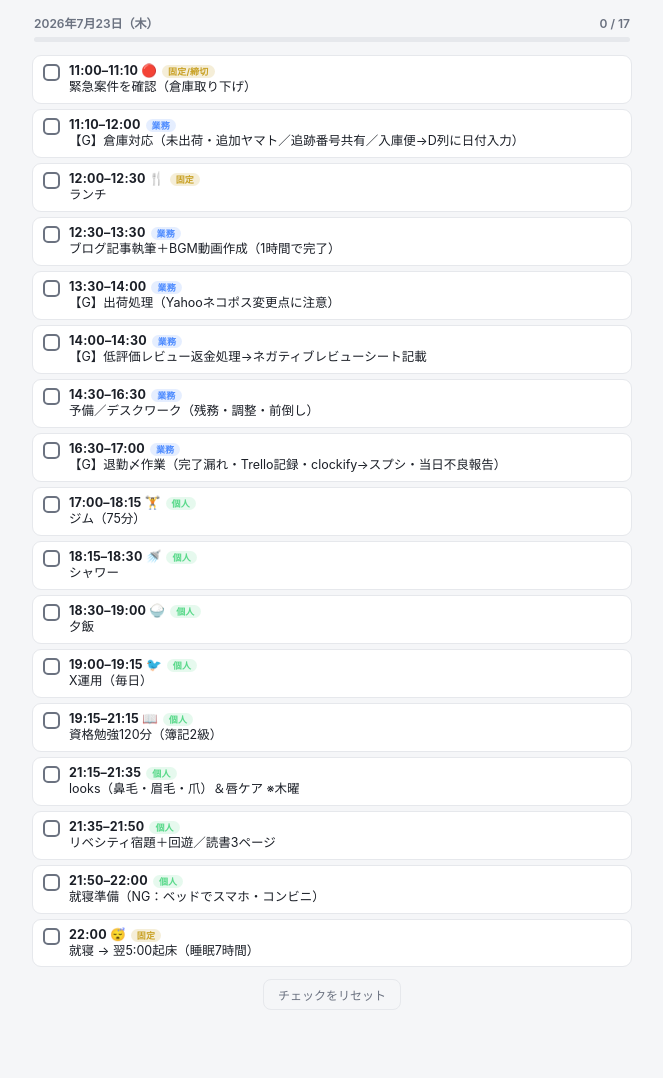
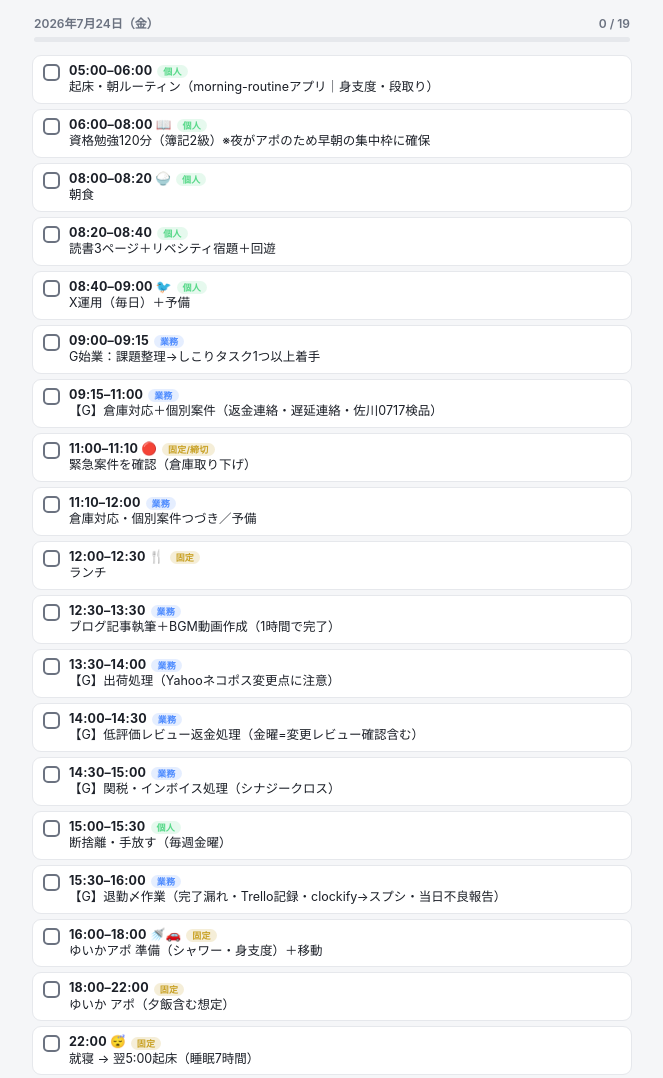
Before and after one commit to mizu-uki/schedule, a plain HTML site: page index.html in a window 1280 px wide. Shown: the top 1078 px of the page, without its empty margins (308-971 px from the left). Before the commit the page ends 1042 px from the top, so only its background shows below. Drawn offline with Linux system fonts and the light colour scheme.

Commit message:
Update schedule to 2026-07-24 (Fri): 5am start, gym-free, appt prep block
Co-Authored-By: Claude Opus 4.8 <noreply@anthropic.com>

```diff
--- a/index.html
+++ b/index.html
@@ -3,7 +3,7 @@
 <head>
 <meta charset="UTF-8">
 <meta name="viewport" content="width=device-width, initial-scale=1.0">
-<title>7/23(木) スケジュール</title>
+<title>7/24(金) スケジュール</title>
 <style>
   :root{
     --bg:#0f1115; --card:#171a21; --line:#262b36; --text:#e7eaf0; --sub:#8b93a3;
@@ -50,36 +50,38 @@
 <body>
 <header>
   <div class="top">
-    <span class="date">2026年7月23日（木）</span>
+    <span class="date">2026年7月24日（金）</span>
     <span class="count" id="count">0 / 0</span>
   </div>
   <div class="bar"><div class="fill" id="fill"></div></div>
 </header>
 
 <ul id="list">
+  <li data-k="p"><div class="box"></div><div class="body"><div class="time">05:00–06:00<span class="tag p">個人</span></div><div class="task">起床・朝ルーティン（morning-routineアプリ｜身支度・段取り）</div></div></li>
+  <li data-k="p"><div class="box"></div><div class="body"><div class="time">06:00–08:00 📖<span class="tag p">個人</span></div><div class="task">資格勉強120分（簿記2級）※夜がアポのため早朝の集中枠に確保</div></div></li>
+  <li data-k="p"><div class="box"></div><div class="body"><div class="time">08:00–08:20 🍚<span class="tag p">個人</span></div><div class="task">朝食</div></div></li>
+  <li data-k="p"><div class="box"></div><div class="body"><div class="time">08:20–08:40<span class="tag p">個人</span></div><div class="task">読書3ページ＋リベシティ宿題＋回遊</div></div></li>
+  <li data-k="p"><div class="box"></div><div class="body"><div class="time">08:40–09:00 🐦<span class="tag p">個人</span></div><div class="task">X運用（毎日）＋予備</div></div></li>
+  <li data-k="k"><div class="box"></div><div class="body"><div class="time">09:00–09:15<span class="tag k">業務</span></div><div class="task">G始業：課題整理→しこりタスク1つ以上着手</div></div></li>
+  <li data-k="k"><div class="box"></div><div class="body"><div class="time">09:15–11:00<span class="tag k">業務</span></div><div class="task">【G】倉庫対応＋個別案件（返金連絡・遅延連絡・佐川0717検品）</div></div></li>
   <li data-k="f"><div class="box"></div><div class="body"><div class="time">11:00–11:10 🔴<span class="tag f">固定/締切</span></div><div class="task">緊急案件を確認（倉庫取り下げ）</div></div></li>
-  <li data-k="k"><div class="box"></div><div class="body"><div class="time">11:10–12:00<span class="tag k">業務</span></div><div class="task">【G】倉庫対応（未出荷・追加ヤマト／追跡番号共有／入庫便→D列に日付入力）</div></div></li>
+  <li data-k="k"><div class="box"></div><div class="body"><div class="time">11:10–12:00<span class="tag k">業務</span></div><div class="task">倉庫対応・個別案件つづき／予備</div></div></li>
   <li data-k="f"><div class="box"></div><div class="body"><div class="time">12:00–12:30 🍴<span class="tag f">固定</span></div><div class="task">ランチ</div></div></li>
   <li data-k="k"><div class="box"></div><div class="body"><div class="time">12:30–13:30<span class="tag k">業務</span></div><div class="task">ブログ記事執筆＋BGM動画作成（1時間で完了）</div></div></li>
   <li data-k="k"><div class="box"></div><div class="body"><div class="time">13:30–14:00<span class="tag k">業務</span></div><div class="task">【G】出荷処理（Yahooネコポス変更点に注意）</div></div></li>
-  <li data-k="k"><div class="box"></div><div class="body"><div class="time">14:00–14:30<span class="tag k">業務</span></div><div class="task">【G】低評価レビュー返金処理→ネガティブレビューシート記載</div></div></li>
-  <li data-k="k"><div class="box"></div><div class="body"><div class="time">14:30–16:30<span class="tag k">業務</span></div><div class="task">予備／デスクワーク（残務・調整・前倒し）</div></div></li>
-  <li data-k="k"><div class="box"></div><div class="body"><div class="time">16:30–17:00<span class="tag k">業務</span></div><div class="task">【G】退勤〆作業（完了漏れ・Trello記録・clockify→スプシ・当日不良報告）</div></div></li>
-  <li data-k="p"><div class="box"></div><div class="body"><div class="time">17:00–18:15 🏋️<span class="tag p">個人</span></div><div class="task">ジム（75分）</div></div></li>
-  <li data-k="p"><div class="box"></div><div class="body"><div class="time">18:15–18:30 🚿<span class="tag p">個人</span></div><div class="task">シャワー</div></div></li>
-  <li data-k="p"><div class="box"></div><div class="body"><div class="time">18:30–19:00 🍚<span class="tag p">個人</span></div><div class="task">夕飯</div></div></li>
-  <li data-k="p"><div class="box"></div><div class="body"><div class="time">19:00–19:15 🐦<span class="tag p">個人</span></div><div class="task">X運用（毎日）</div></div></li>
-  <li data-k="p"><div class="box"></div><div class="body"><div class="time">19:15–21:15 📖<span class="tag p">個人</span></div><div class="task">資格勉強120分（簿記2級）</div></div></li>
-  <li data-k="p"><div class="box"></div><div class="body"><div class="time">21:15–21:35<span class="tag p">個人</span></div><div class="task">looks（鼻毛・眉毛・爪）＆唇ケア ※木曜</div></div></li>
-  <li data-k="p"><div class="box"></div><div class="body"><div class="time">21:35–21:50<span class="tag p">個人</span></div><div class="task">リベシティ宿題＋回遊／読書3ページ</div></div></li>
-  <li data-k="p"><div class="box"></div><div class="body"><div class="time">21:50–22:00<span class="tag p">個人</span></div><div class="task">就寝準備（NG：ベッドでスマホ・コンビニ）</div></div></li>
+  <li data-k="k"><div class="box"></div><div class="body"><div class="time">14:00–14:30<span class="tag k">業務</span></div><div class="task">【G】低評価レビュー返金処理（金曜=変更レビュー確認含む）</div></div></li>
+  <li data-k="k"><div class="box"></div><div class="body"><div class="time">14:30–15:00<span class="tag k">業務</span></div><div class="task">【G】関税・インボイス処理（シナジークロス）</div></div></li>
+  <li data-k="p"><div class="box"></div><div class="body"><div class="time">15:00–15:30<span class="tag p">個人</span></div><div class="task">断捨離・手放す（毎週金曜）</div></div></li>
+  <li data-k="k"><div class="box"></div><div class="body"><div class="time">15:30–16:00<span class="tag k">業務</span></div><div class="task">【G】退勤〆作業（完了漏れ・Trello記録・clockify→スプシ・当日不良報告）</div></div></li>
+  <li data-k="f"><div class="box"></div><div class="body"><div class="time">16:00–18:00 🚿🚗<span class="tag f">固定</span></div><div class="task">ゆいかアポ 準備（シャワー・身支度）＋移動</div></div></li>
+  <li data-k="f"><div class="box"></div><div class="body"><div class="time">18:00–22:00<span class="tag f">固定</span></div><div class="task">ゆいか アポ（夕飯含む想定）</div></div></li>
   <li data-k="f"><div class="box"></div><div class="body"><div class="time">22:00 😴<span class="tag f">固定</span></div><div class="task">就寝 → 翌5:00起床（睡眠7時間）</div></div></li>
 </ul>
 
 <button class="reset" id="reset">チェックをリセット</button>
 
 <script>
-  var KEY = "sched-2026-07-23";
+  var KEY = "sched-2026-07-24";
   var items = Array.prototype.slice.call(document.querySelectorAll("#list li"));
   var fill = document.getElementById("fill");
   var count = document.getElementById("count");
```
